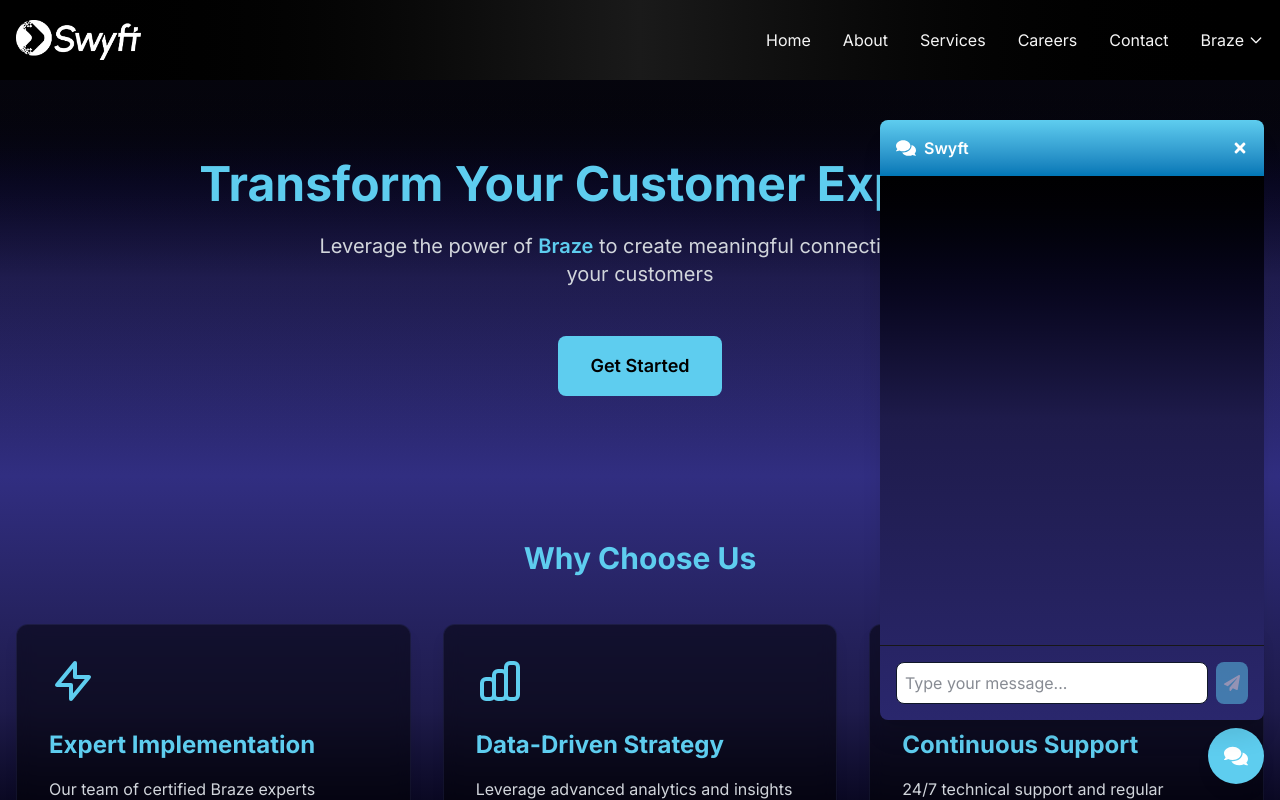
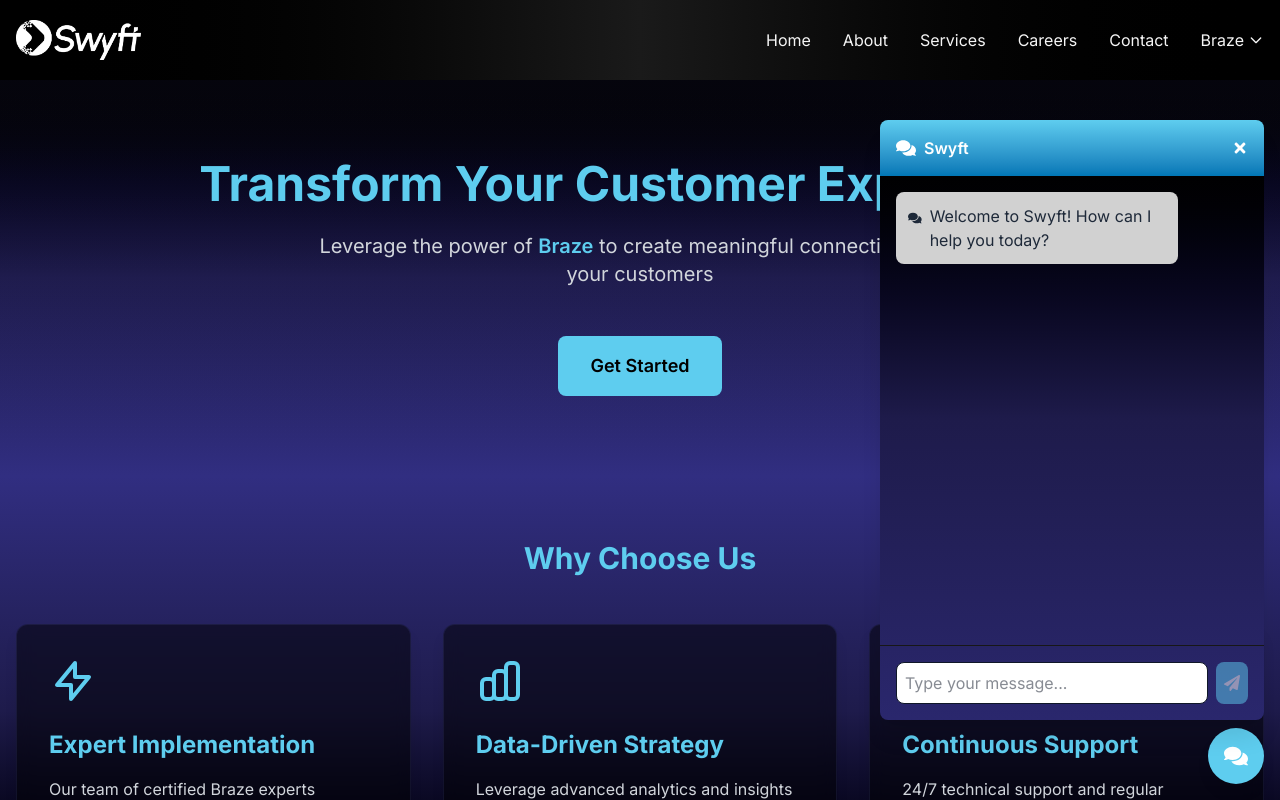
Before and after one commit to Kby16/swyft, a Next.js app: page / in a window 1280 px wide. Both pictures are taken after a click on the button 1236 px from the left and 756 px from the top of the page. Shown: the top 800 px of the page. Built offline with nearby package versions, Linux system fonts and the light colour scheme.

Commit message:
Chatbot text changes

```diff
--- a/src/components/AzureChatbot.tsx
+++ b/src/components/AzureChatbot.tsx
@@ -13,6 +13,8 @@
   const [messages, setMessages] = useState<Message[]>([]);
   const [input, setInput] = useState("");
   const [isLoading, setIsLoading] = useState(false);
+  const [hasWelcomed, setHasWelcomed] = useState(false);
+
   const messagesEndRef = useRef<HTMLDivElement>(null);
 
   const scrollToBottom = () => {
@@ -22,6 +24,34 @@
   useEffect(() => {
     scrollToBottom();
   }, [messages]);
+
+  // Show welcome message on first open
+  useEffect(() => {
+    if (isOpen && !hasWelcomed) {
+      setMessages((prev) => [
+        ...prev,
+        {
+          role: "assistant",
+          content: "Welcome to Swyft! How can I help you today?",
+        },
+      ]);
+      setHasWelcomed(true);
+    }
+  }, [isOpen, hasWelcomed]);
+
+  const formatMessage = (text: string) => {
+    // Remove "*" characters (often used for Markdown bold/italic)
+    let formattedText = text.replace(/\*/g, "");
+
+    // Convert URLs to clickable links
+    const urlRegex = /(https?:\/\/[^\s]+)/g;
+    formattedText = formattedText.replace(
+      urlRegex,
+      (url) => `<a href="${url}" target="_blank" class="text-blue-400 underline">${url}</a>`
+    );
+
+    return formattedText;
+  };
 
   const handleSubmit = async (e: React.FormEvent) => {
     e.preventDefault();
@@ -42,7 +72,7 @@
       const data = await response.json();
       const assistantMessage: Message = {
         role: "assistant",
-        content: data.message,
+        content: formatMessage(data.message), // Format response
       };
       setMessages((prev) => [...prev, assistantMessage]);
     } catch (error) {
@@ -113,7 +143,11 @@
                   ) : (
                     <FaComments className="w-5 h-5 mr-2 mt-1" />
                   )}
-                  <p className="whitespace-pre-wrap">{message.content}</p>
+                  {/* Render formatted message safely */}
+                  <p
+                    className="whitespace-pre-wrap"
+                    dangerouslySetInnerHTML={{ __html: message.content }}
+                  />
                 </div>
               </div>
             </div>
```
